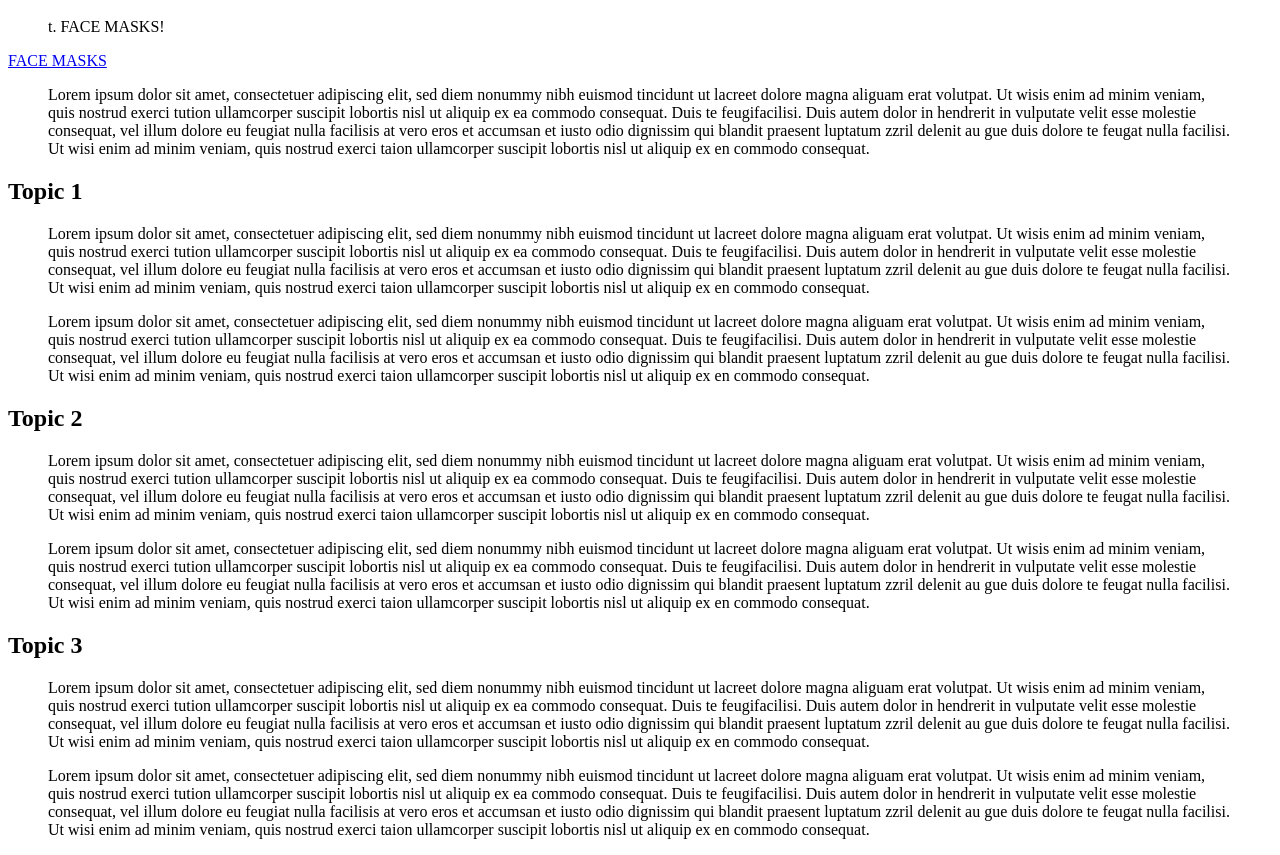
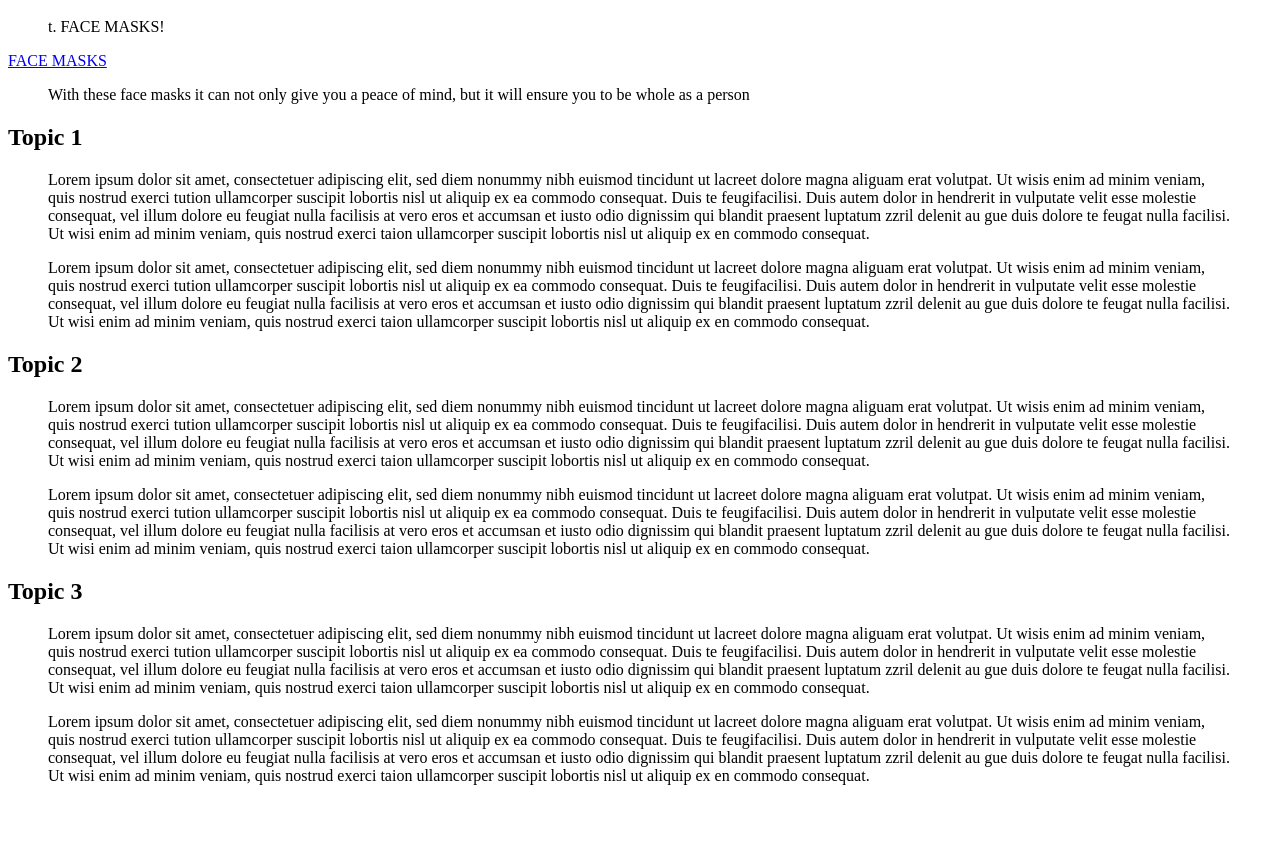
Before and after one commit to tesheni/links_review_pds5_6_Tesheni-, a plain HTML site: page chapter1.html in a window 1280 px wide. Shown: the part 48-903 px from the top of the page. After the commit the page ends 849 px from the top, so only its background shows below. Drawn offline with Linux system fonts and the light colour scheme.

Commit message:
Update chapter1.html

```diff
--- a/chapter1.html
+++ b/chapter1.html
@@ -9,8 +9,7 @@
 
 	 <p><a href="https://www.amazon.com/Relaxing-Face-Mask/s?k=Relaxing+Face+Mask">FACE MASKS</a></p>
 
-<blockquote>Lorem ipsum dolor sit amet, consectetuer adipiscing elit, sed diem nonummy nibh euismod tincidunt ut lacreet dolore magna aliguam erat volutpat. Ut wisis enim ad minim veniam, quis nostrud exerci tution ullamcorper suscipit lobortis nisl ut aliquip ex ea commodo    consequat. Duis te feugifacilisi. Duis autem dolor in hendrerit in vulputate velit esse molestie consequat, vel illum dolore eu feugiat nulla facilisis at vero eros et accumsan et iusto odio dignissim qui blandit praesent luptatum zzril delenit au gue duis dolore te feugat nulla facilisi. Ut wisi enim ad minim veniam, quis nostrud exerci taion ullamcorper suscipit lobortis nisl ut aliquip ex en commodo consequat.</blockquote>
-
+<blockquote>With these face masks it can not only give you a peace of mind, but it will ensure you to be whole as a person</blockquote>
 <h2>Topic 1</h2>
 <blockquote>Lorem ipsum dolor sit amet, consectetuer adipiscing elit, sed diem nonummy nibh euismod tincidunt ut lacreet dolore magna aliguam erat volutpat. Ut wisis enim ad minim veniam, quis nostrud exerci tution ullamcorper suscipit lobortis nisl ut aliquip ex ea commodo    consequat. Duis te feugifacilisi. Duis autem dolor in hendrerit in vulputate velit esse molestie consequat, vel illum dolore eu feugiat nulla facilisis at vero eros et accumsan et iusto odio dignissim qui blandit praesent luptatum zzril delenit au gue duis dolore te feugat nulla facilisi. Ut wisi enim ad minim veniam, quis nostrud exerci taion ullamcorper suscipit lobortis nisl ut aliquip ex en commodo consequat.</blockquote>
 
```
